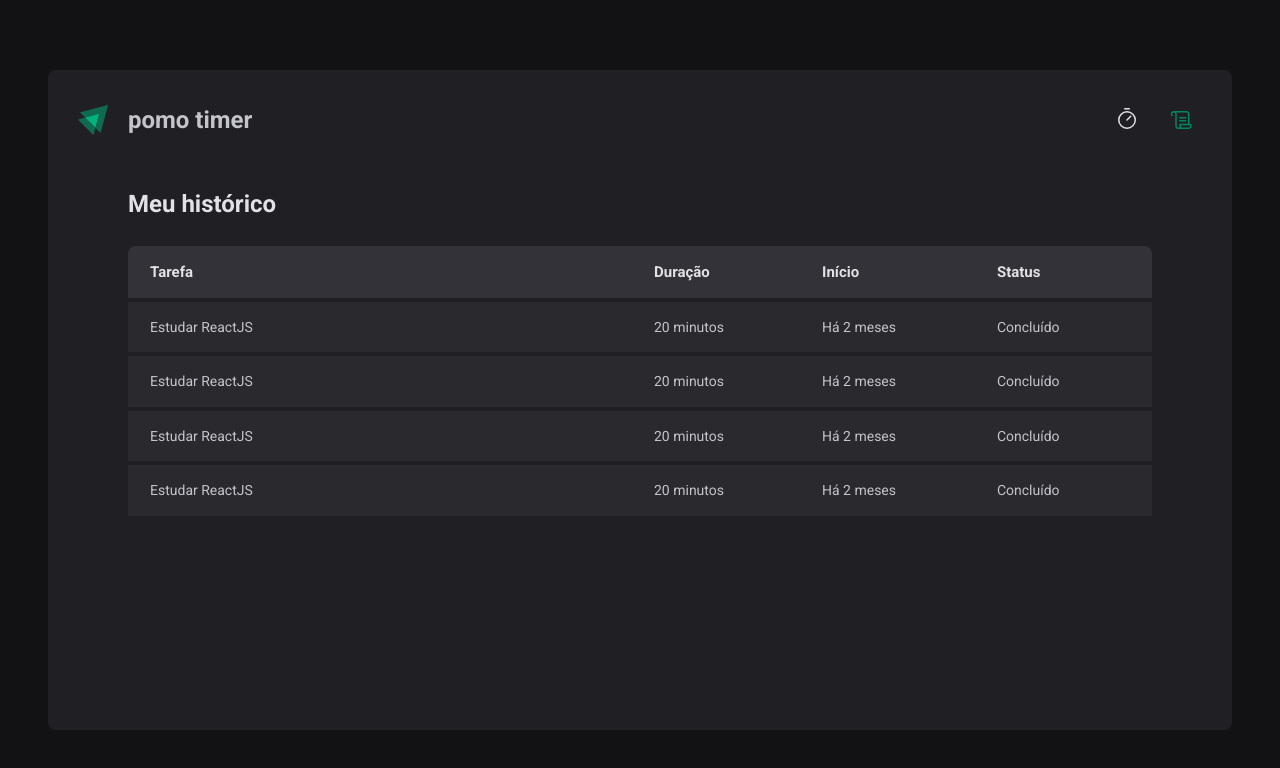
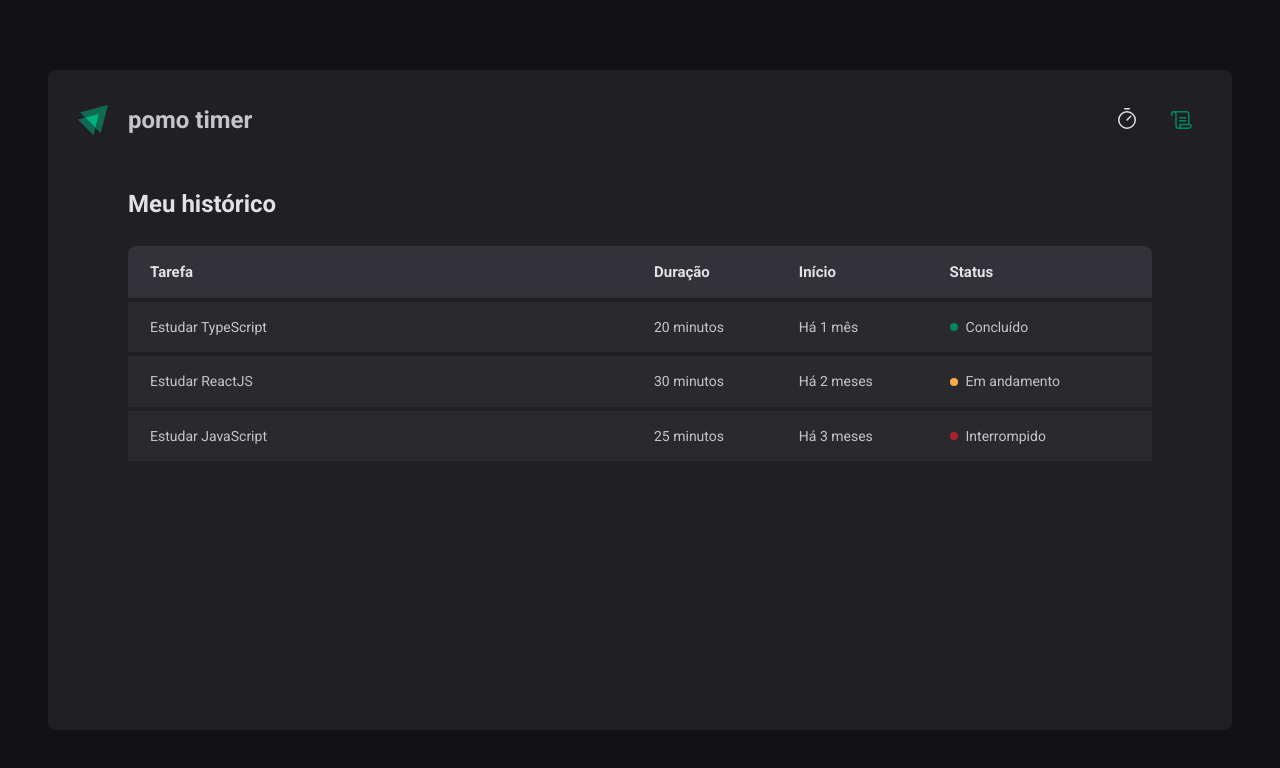
Before and after one commit to mmanaclara/pomo-timer, a React (Vite) app: page /history in a window 1280 px wide. Shown: the top 768 px of the page. Built offline with nearby package versions, Linux system fonts and the light colour scheme.

Commit message:
create Status component

```diff
--- a/src/pages/History/index.tsx
+++ b/src/pages/History/index.tsx
@@ -1,5 +1,5 @@
 /* eslint-disable prettier/prettier */
-import { HistoryContainer, HistoryList } from "./styles";
+import { HistoryContainer, HistoryList, Status } from "./styles";
 
 export function History() {
   return (
@@ -18,28 +18,22 @@
           </thead>
           <tbody>
             <tr>
-              <td>Estudar ReactJS</td>
+              <td>Estudar TypeScript</td>
               <td>20 minutos</td>
-              <td>Há 2 meses</td>
-              <td>Concluído</td>
+              <td>Há 1 mês</td>
+              <td><Status statusColor="green">Concluído</Status></td>
             </tr>
             <tr>
               <td>Estudar ReactJS</td>
-              <td>20 minutos</td>
+              <td>30 minutos</td>
               <td>Há 2 meses</td>
-              <td>Concluído</td>
+              <td><Status statusColor="yellow">Em andamento</Status></td>
             </tr>
             <tr>
-              <td>Estudar ReactJS</td>
-              <td>20 minutos</td>
-              <td>Há 2 meses</td>
-              <td>Concluído</td>
-            </tr>
-            <tr>
-              <td>Estudar ReactJS</td>
-              <td>20 minutos</td>
-              <td>Há 2 meses</td>
-              <td>Concluído</td>
+              <td>Estudar JavaScript</td>
+              <td>25 minutos</td>
+              <td>Há 3 meses</td>
+              <td><Status statusColor="red">Interrompido</Status></td>
             </tr>
           </tbody>
         </table>
--- a/src/pages/History/styles.ts
+++ b/src/pages/History/styles.ts
@@ -58,5 +58,28 @@
             }
         }
     }
+`
 
+const STATUS_COLORS = {
+    yellow: 'yellow-500',
+    green: 'green-500',
+    red: 'red-500',
+  } as const
+
+  interface StatusProps {
+    statusColor: keyof typeof STATUS_COLORS
+  }
+
+export const Status = styled.span<StatusProps>`
+    display: flex;
+    align-items: center;
+    gap: 0.8rem;
+
+    &::before {
+      content: '';
+      width: 0.8rem;
+      height: 0.8rem;
+      border-radius: 9999px;
+      background: ${(props) => props.theme[STATUS_COLORS[props.statusColor]]};
+    }
 `
--- a/src/pages/Home/index.tsx
+++ b/src/pages/Home/index.tsx
@@ -38,7 +38,7 @@
         </CountdownContainer>
 
         <StartCountdownButton type="submit">
-          <Play size={20} />
+          <Play size={18} />
           Começar
         </StartCountdownButton>
       </form>
```
